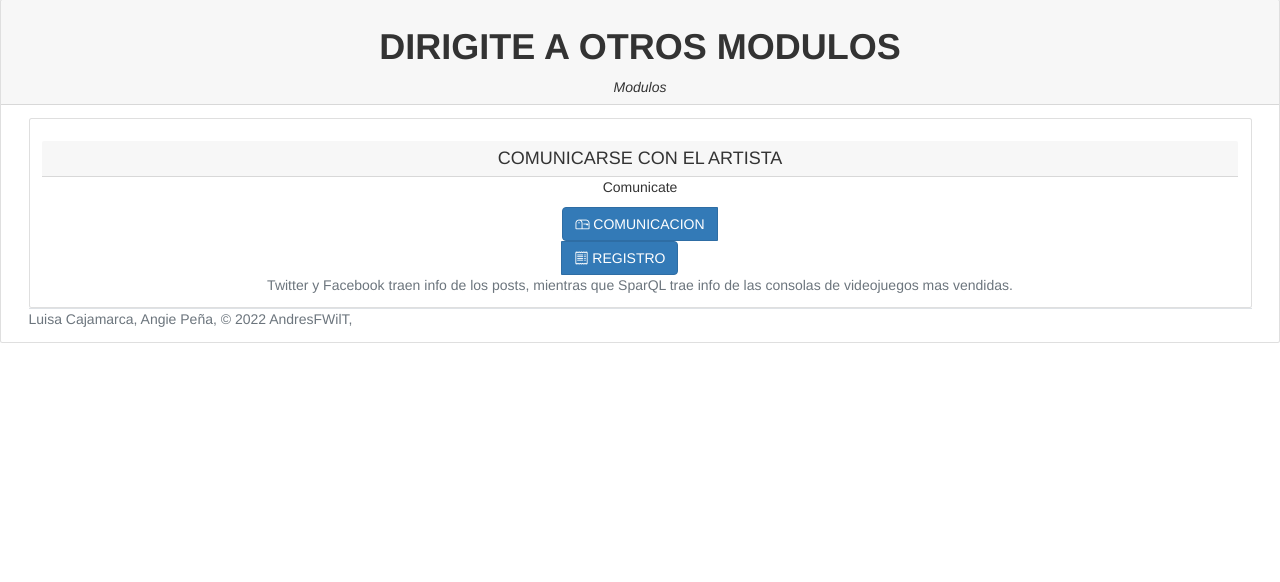
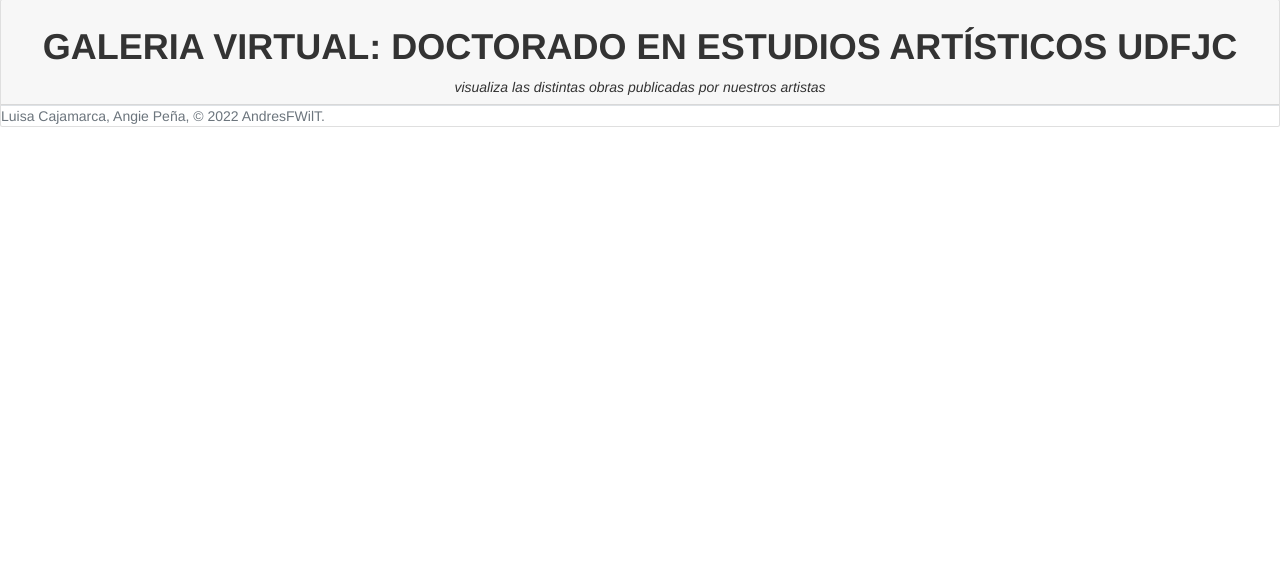
Before and after one commit to AndresFWilT/ExpoArt-Web, a Flask app: page / in a window 1280 px wide. Shown: the part 111-693 px from the top of the page. Run offline with Flask 2, Linux system fonts and the light colour scheme; some libraries are stand-ins or nearby versions.

Commit message:
navbar.html, footer.html, style.css: updated

```diff
--- a/static/css/style.css
+++ b/static/css/style.css
@@ -1,18 +1,22 @@
 nav.mainNavbar{
-    background: #fff159;
+    background: #8b1c1c;
 }
 
 a.main{
-    background:#2d3277;
-    color: #fff159;
+    background:#8b1c1c;
+    color: white;
+    font-size: 32px;
 }
 
 p.navText{
-    color: #2d3277;
+    color: white;
+    font-size:32px;
+    text-transform: uppercase;
 }
 
 a.mainToogle{
-    color: #2d3277;
+    color: white;
+    font-size: 32px;
 }
 
 .loader {
--- a/templates/footer.html
+++ b/templates/footer.html
@@ -1,5 +1,5 @@
 <footer class="d-flex flex-wrap justify-content-between align-items-center border-top">
     <div class="d-flex align-items-center">
-        <span class="text-muted">Luisa Cajamarca, Angie Peña, &copy; 2022 AndresFWilT,</span>
+        <span class="text-muted">Luisa Cajamarca, Angie Peña, &copy; 2022 AndresFWilT.</span>
     </div>
 </footer>
--- a/templates/index.html
+++ b/templates/index.html
@@ -6,32 +6,9 @@ Bienvenido
 {% block content %}
 <div class="card text-center">
     <div class="card-header">
-      <h1 class="text-uppercase"><b>Dirigite a otros modulos</b></h1>
-      <i>Modulos</i>
+      <h1 class="text-uppercase"><b>Galeria virtual: Doctorado en estudios art&iacute;sticos UDFJC</b></h1>
+      <i>visualiza las distintas obras publicadas por nuestros artistas</i>
     </div>
-    <div class="card-body">
-      <div class="col-auto text-center">
-        <div class="row">
-          <div class="col">
-            <div class="card">
-              <div class="card-body">
-                <h4 class="text-uppercase card-header">Comunicarse con el artista</h4>
-                <p class="card-text">
-                  Comunicate
-                </p>
-                <div class="btn-group" role="group" aria-label="Basic example">
-                  <a class="btn btn-primary text-center text-uppercase" href="comunication"><i class="bi bi-mailbox"></i>
-                    Comunicacion</a>
-                  </br>
-                  <a class="btn btn-primary text-center text-uppercase" href="comunication"><i class="bi bi-receipt"></i>
-                    Registro</a>
-                </div>
-                <br>
-                <span class="text-muted">Twitter y Facebook traen info de los posts, mientras que SparQL trae info de las
-                  consolas de videojuegos mas vendidas.</span>
-              </div>
-            </div>
-          </div>
-        </div>
+
 
 {% endblock content%}
--- a/templates/navbar.html
+++ b/templates/navbar.html
@@ -1,19 +1,19 @@
 <nav class="navbar mainNavbar justify-content-between">
     <a href="./" class="btn main text-uppercase"><i class="bi bi-house""></i></a>
-    <p class="navbar-brand navText">ExpoArt: Tu galeria virutal UD</p>
+    <p class="navbar-brand navText"> <b>ExpoArt: Tu galeria virtual UD</b></p>
     <picture class="">
         <source srcset="" type="image/svg+xml">
         <a href="https://www.mercadolibre.com.co/">
-            <img src="https://ichef.bbci.co.uk/news/640/cpsprodpb/161E/production/_113026650_1-1.jpg" class="img-fluid img-thumbnail" width="100" height="100">
+            <img src="https://i2.wp.com/comunidad.udistrital.edu.co/forofuturotechsociales/files/2018/07/LOGO_UD_ORG.jpg?fit=500%2C500&ssl=1" class="img-fluid img-thumbnail" width="100" height="100">
         </a>
     </picture>
     <li class="navbar-brand nav-item dropdown">
         <a class="nav-link dropdown-toggle mainToogle" href="#" id="navbarDropdownMenuLink" data-toggle="dropdown"
             aria-haspopup="true" aria-expanded="false">
-            <i class="bi bi-display"></i>
+            <i class="bi bi-file-person"></i>
         </a>
         <div class="dropdown-menu" aria-labelledby="navbarDropdownMenuLink">
-            <a class="dropdown-item" href="./"><i class="bi bi-tools">  Inicio</i></a>
+            <a class="dropdown-item" href="./"><i class="bi bi-arrow-right-square-fill"> iniciar sesion</i></a>
         </div>
     </li>
 </nav>
```
